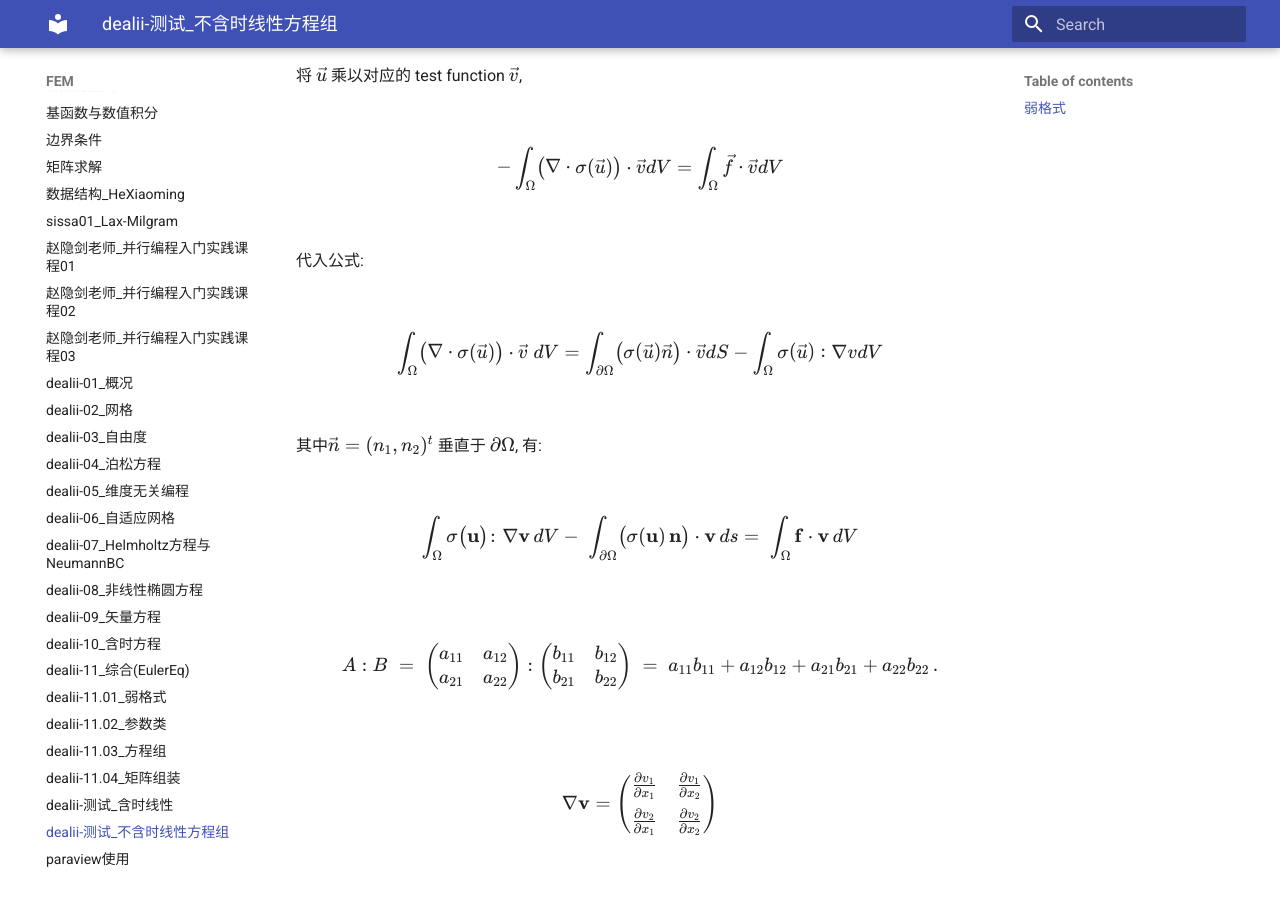
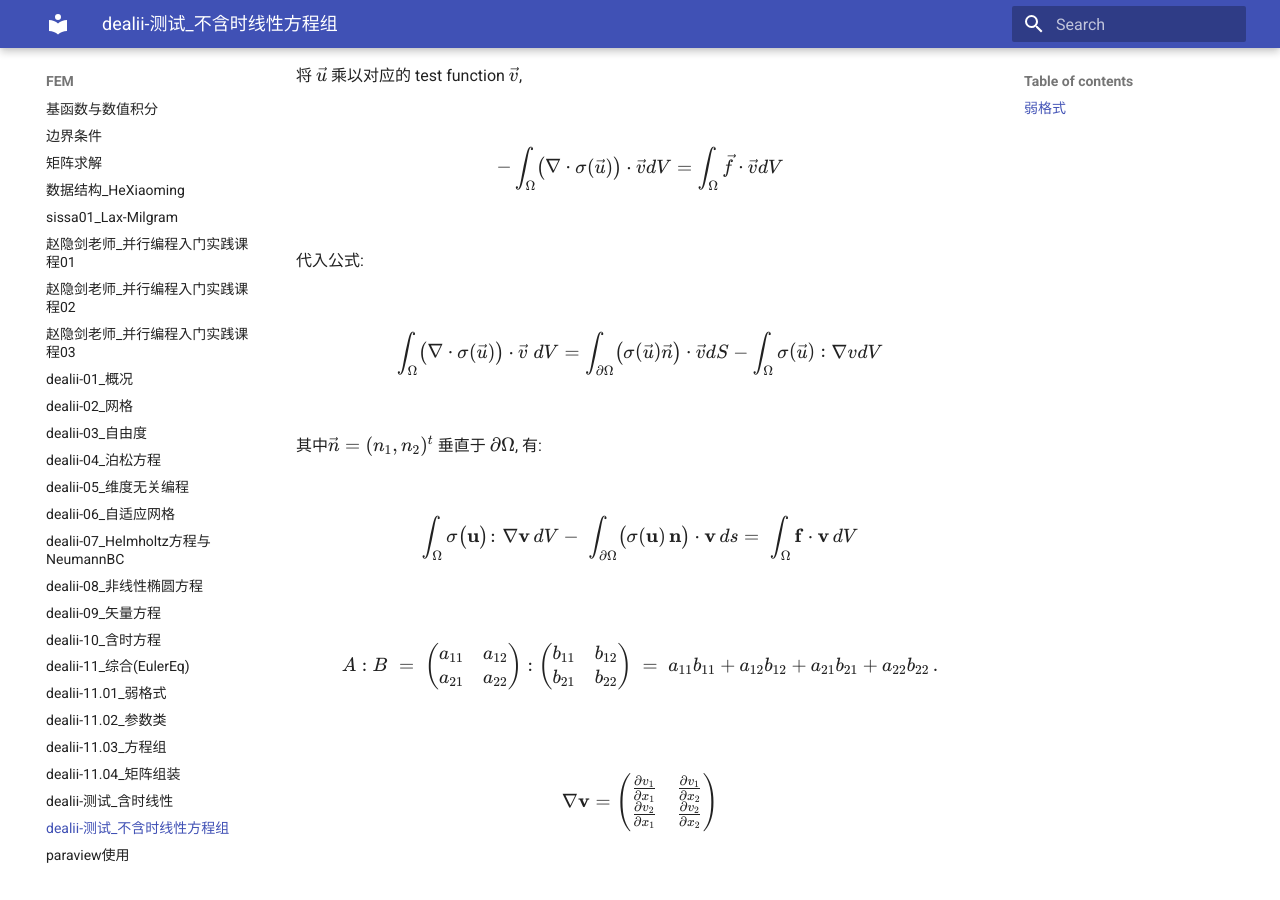
Before and after one commit to ymma98/technotes, an MkDocs documentation site: the page built from docs/FEM/dealii-测试_不含时线性方程组.md, in a window 1280 px wide and 900 px high, scrolled down 1229 px. Built offline with MkDocs 1.6.1 and Material for MkDocs 9.7.7, drawn with Linux system fonts in a browser that asks for light colours; part of the change alters nothing that is shown.

Commit message:
docs/FEM/dealii-测试_不含时线性方程组.md updated from https://stackedit.cn/

```diff
--- a/docs/FEM/dealii-测试_不含时线性方程组.md
+++ b/docs/FEM/dealii-测试_不含时线性方程组.md
@@ -84,15 +84,14 @@ $$
 
 
 $$
-\nabla \mathbf{v}
-=
+\nabla \mathbf{v}=
 \begin{pmatrix}
-\frac{\partial v_{1}}{\partial x_{1}} & \frac{\partial v_{1}}{\partial x_{2}} \\[6pt]
+\frac{\partial v_{1}}{\partial x_{1}} & \frac{\partial v_{1}}{\partial x_{2}} \\
 \frac{\partial v_{2}}{\partial x_{1}} & \frac{\partial v_{2}}{\partial x_{2}}
 \end{pmatrix}
 $$
 <!--stackedit_data:
-eyJoaXN0b3J5IjpbMTg4MTQyNzEzLDE4NjA4NDc3MDYsLTUzNj
-YwMzIwMSw2MTE1MTE4MjgsLTEyNTk0OTkwNjcsLTk2OTY2MDA2
-MywtMTM2MjIwMDk4N119
+eyJoaXN0b3J5IjpbLTUzNDQ0NDc0MywxODYwODQ3NzA2LC01Mz
+Y2MDMyMDEsNjExNTExODI4LC0xMjU5NDk5MDY3LC05Njk2NjAw
+NjMsLTEzNjIyMDA5ODddfQ==
 -->
```
